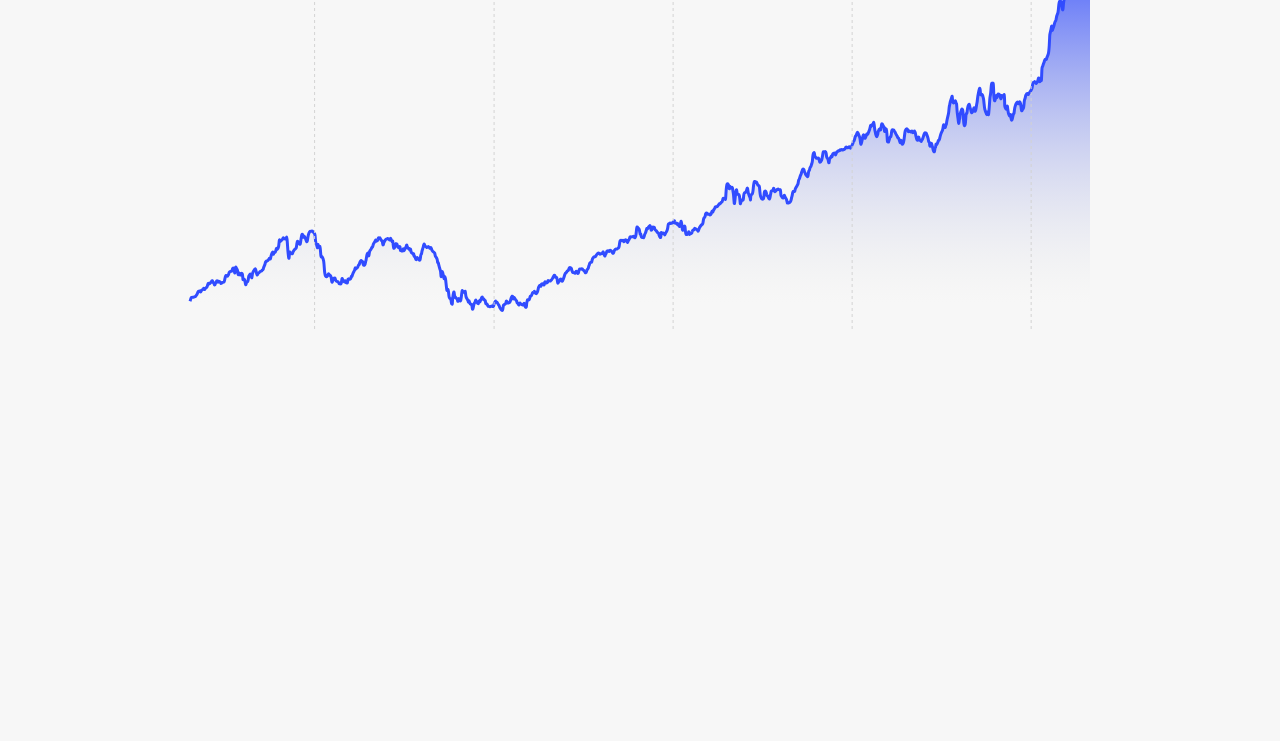
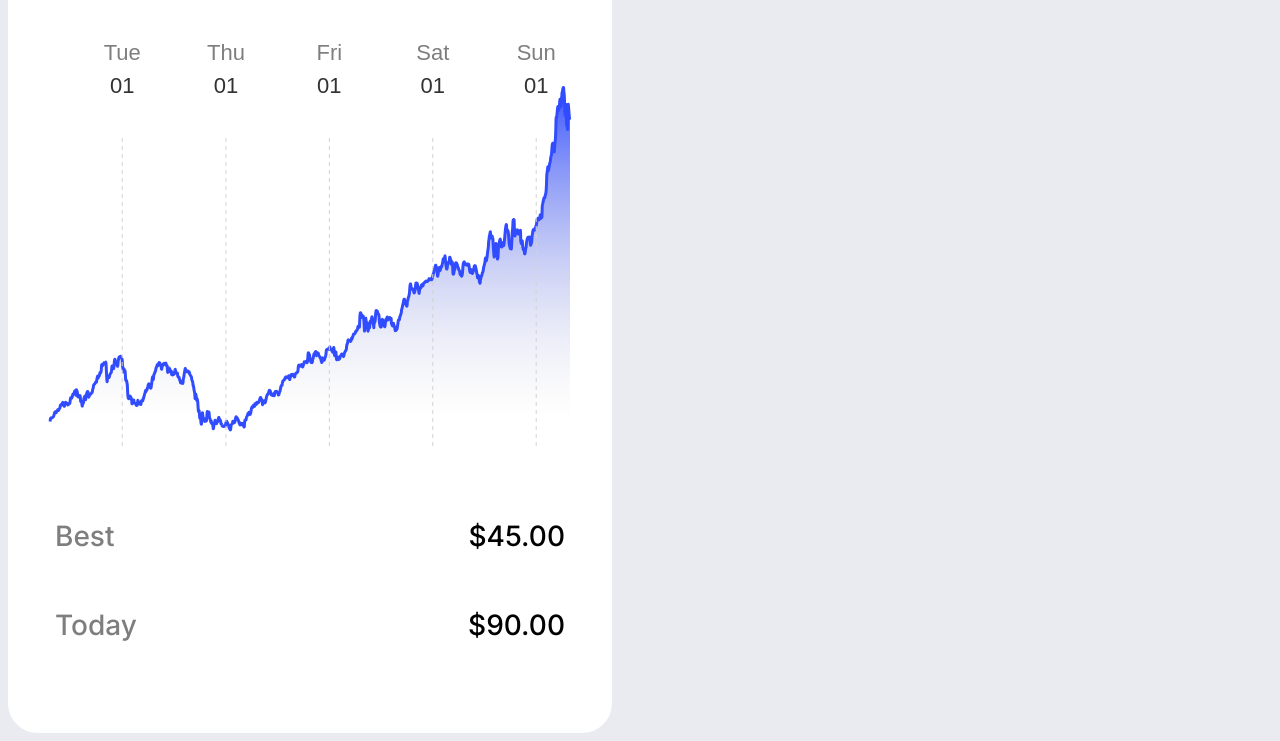
Before and after one commit to S-ali007/d3.js-Projects, a plain HTML site: page line chart/index.html in a window 1280 px wide. Shown: the part 145-886 px from the top of the page. Before the commit the page ends 800 px from the top, so only its background shows below. Drawn offline with nearby package versions, Linux system fonts and the light colour scheme.

Commit message:
line chart customization wauth ticks ,axis grid lines,gradient color, and custom tooltip completing and wrapping up

```diff
--- a/bar chart/style.css
+++ b/bar chart/style.css
@@ -5,7 +5,7 @@ body{
 }
 #main-div1{
   padding: 40px;
-  border: 2px solid fff;
+  border: 2px solid #fff;
   border-radius: 30px;
   background-color: #fff;
 }
--- a/line chart/app.js
+++ b/line chart/app.js
@@ -193,9 +193,9 @@ async function draw2() {
 
   // Dimensions
   let dimensions = {
-    width: 1000,
-    height: 500,
-    margins: 50,
+    width: 600,
+    height: 450,
+    margins: 40,
   };
 
   dimensions.ctrWidth = dimensions.width - dimensions.margins * 2;
@@ -203,10 +203,12 @@ async function draw2() {
 
   // Draw Image
   const svg = d3
-    .select("#chart")
+    .select("#chart2")
     .append("svg")
+    .attr('class','svg2')
     .attr("width", dimensions.width)
-    .attr("height", dimensions.height);
+    .attr("height", dimensions.height)
+
 
   const ctr = svg
     .append("g") // <g>
@@ -215,7 +217,7 @@ async function draw2() {
       `translate(${dimensions.margins}, ${dimensions.margins})`
     );
 
-  const tooltip = d3.select("#tooltip");
+  const tooltip = d3.select("#tooltip2");
   // console.log(tooltip);
   const tooltipDot = ctr
     .append("circle")
@@ -314,11 +316,14 @@ async function draw2() {
   ctr.select(".domain").remove();
   ctr.selectAll(".tick line").remove();
 
-  const xAxis = d3.axisBottom(xScale).tickFormat((date) => {
-    const day = formatDay(date);
-    const dayOfMonth = formatDate(date);
-    return day;
-  });
+  const xAxis = d3
+    .axisBottom(xScale)
+    .ticks(5)
+    .tickFormat((date) => {
+      const day = formatDay(date);
+      const dayOfMonth = formatDate(date);
+      return day;
+    });
 
   const gXAxis = ctr
     .append("g")
@@ -361,11 +366,20 @@ async function draw2() {
     .attr("class", "grid-line")
     .attr("x1", (d) => xScale(xAccessor(d)))
     .attr("x2", (d) => xScale(xAccessor(d)))
-    .attr("y1", 0)
+    .attr("y1", 60)
     .attr("y2", dimensions.ctrHeight)
     .attr("stroke", "lightgrey")
-    .attr("stroke-dasharray", "3,3");
+    .attr("stroke-dasharray", "4,4");
 
+  // gXAxis.selectAll(".tick")
+  // .append("line")
+  // .attr("class", "grid-line")
+  // .attr("x1", 0)
+  // .attr("x2", 0)
+  // .attr("y1", 0)
+  // .attr("y2", dimensions.ctrHeight)
+  // .attr("stroke", "red")
+  // .attr("stroke-dasharray", "3,3");
   ctr
     .append("rect")
     .attr("width", dimensions.ctrWidth)
@@ -390,23 +404,24 @@ async function draw2() {
         .raise();
 
       tooltip
-        .style("display", "block")
+        .style("display", "flex")
         .style("top", yScale(yAccessor(stock)) - 20 + "px")
         .style("left", xScale(xAccessor(stock)) + "px");
 
-      tooltip.select(".price").text(`$${yAccessor(stock)}`);
+      tooltip.select(".price2").text(`$${yAccessor(stock)}`);
+
       const dateFormatter = d3.timeFormat("%B %-d, %Y");
 
       tooltip
-        .select(".date")
+        .select(".date2")
         .text(`${dateFormatter(xAccessor(stock))}`)
+        .style("opacity", 0.7)
         .on("mouseleave", function (event) {
           tooltipDot.style("opacity", 0);
 
           tooltip.style("display", "none");
         });
     });
-
 }
 
 // draw();
--- a/line chart/index.html
+++ b/line chart/index.html
@@ -5,6 +5,10 @@
   <meta charset="UTF-8">
   <meta name="viewport" content="width=device-width, initial-scale=1.0">
   <title>D3 Line Chart</title>
+  <link rel="stylesheet" href="./style.css">
+  <link rel="preconnect" href="https://fonts.googleapis.com">
+  <link rel="preconnect" href="https://fonts.gstatic.com" crossorigin>
+  <link href="https://fonts.googleapis.com/css2?family=Inter:wght@100..900&display=swap" rel="stylesheet">
   <link rel="stylesheet" type="text/css" href="style.css" />
 </head>
 
@@ -16,12 +20,32 @@
     </div>
   </div>
   <!-- line chart 2  -->
-  <div id="chart2">
-    <div id="tooltip2">
-      <div class="price"></div>
-      <div class="date"></div>
+
+  <div id="main-div1">
+    <div id="chart2">
+
+      <div class="Overall-Performance">Overall Performance</div>
+
+      <div id="tooltip2">
+        <div class="price2"></div>
+        <div class="date2"></div>
+      </div>
+
     </div>
+
+        <!-- best-Today -->
+        <div  class="best-Today" >
+          <div class="main-text-price">
+              <p>Best</p>
+              <div>$45.00</div>
+          </div>
+          <div class="main-text-price">
+              <p>Today</p>
+              <div>$90.00</div>
+          </div>
+      </div>
   </div>
+
   <script src="https://d3js.org/d3.v6.js"></script>
   <script src="app.js"></script>
 </body>
--- a/line chart/style.css
+++ b/line chart/style.css
@@ -1,11 +1,16 @@
 body{
-  background-color: #f7f7f7;
+  background-color: #EAEBF1;
+  /* display: flex;
+  gap: 21px; */
 }
 
 #chart{
   margin: 25px auto;
   width: 1000px;
   position: relative;
+}
+.svg2{
+  margin-top: 54px;
 }
 
 #tooltip {
@@ -20,3 +25,61 @@ body{
 .price {
   font-weight: bold;
 }
+
+#main-div1{
+  /* margin: 25px auto;
+  width: 600px;
+  position: relative; */
+  font-family: "Inter", sans-serif;
+  max-width: 600px;
+  width: 100%;
+  padding: 61px 0px;
+  border: 2px solid #fff;
+  border-radius: 30px;
+  background-color: #fff;
+}
+.main-text-price{
+  width: 100%;
+  display: flex;
+justify-content: space-between;
+  align-items: center;
+  font-size: 28px;
+  line-height: 33px;
+  font-weight: 500;
+  /* border-bottom:1px solid #AFAFAF; */
+}
+p{
+  opacity: 50%;
+}
+.Overall-Performance{
+  font-weight: 600;
+  font-size: 34px;
+  line-height: 41px;
+
+  text-align: center;
+}
+.best-Today{
+  padding: 0px 45px;
+
+}
+
+#tooltip2 {
+  border: 1px solid #ccc;
+  position: absolute;
+  padding: 10px;
+  background-color: #fff;
+  display: none;
+  pointer-events: none;
+  gap: 11px;
+  border-radius: 12px;
+  font-family: "Inter", sans-serif;
+  font-size: 26px;
+  font-weight: 500;
+  max-width: 325px;
+  width: 100%;
+}
+
+.price2 {
+  font-weight: bold;
+  color: #314CFF;
+}
```
